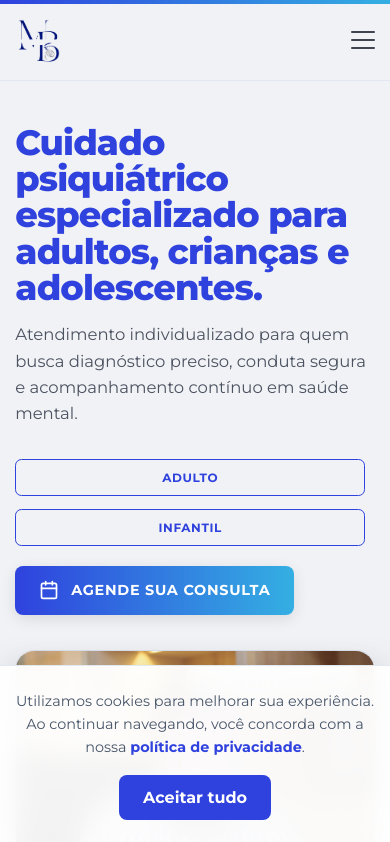
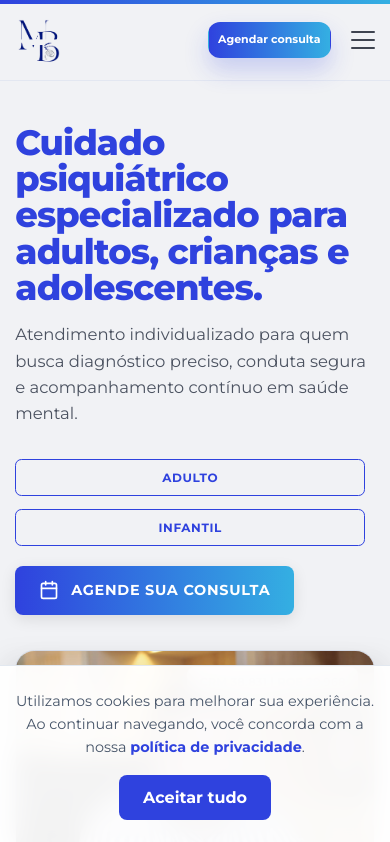
Before and after one commit to JeffersonWeiber/lp-dr-raffael, a website built with Vite: page index.html in a window 390 px wide. Shown: the top 842 px of the page. Built offline with nearby package versions, Linux system fonts and the light colour scheme; no server answers.

Commit message:
fix: keep schedule CTA visible on iPhone header

```diff
--- a/src/style.css
+++ b/src/style.css
@@ -1943,14 +1943,18 @@ a {
   }
 
   .btn-inline {
-    display: none; /* Esconda o CTA do topo no mobile pequeno, fica no menu */
-  }
-
-  @media (min-width: 500px) {
+    display: inline-flex;
+    min-height: 2.3rem;
+    font-size: 0.74rem;
+    padding: 0.45rem 0.68rem;
+    white-space: nowrap;
+  }
+
+  @media (max-width: 420px) {
     .btn-inline {
-      display: inline-flex;
-      font-size: 0.76rem;
-      padding: 0.48rem 0.74rem;
+      min-height: 2.2rem;
+      font-size: 0.69rem;
+      padding: 0.4rem 0.58rem;
     }
   }
 
```
